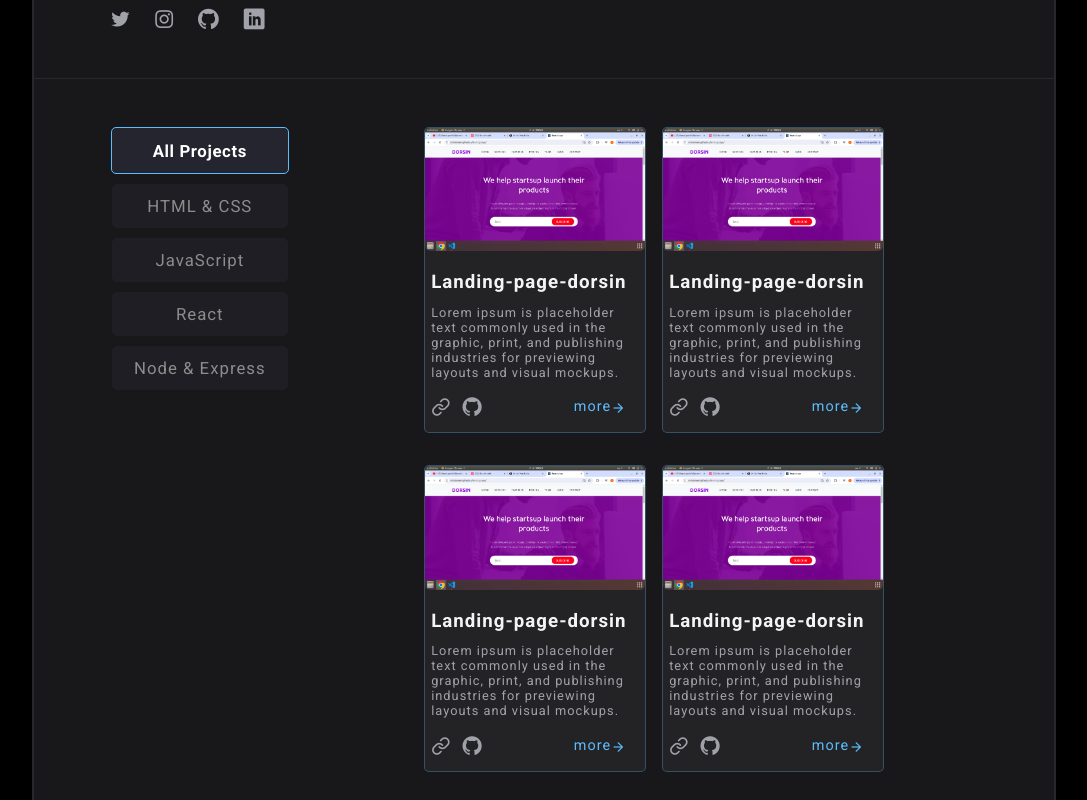
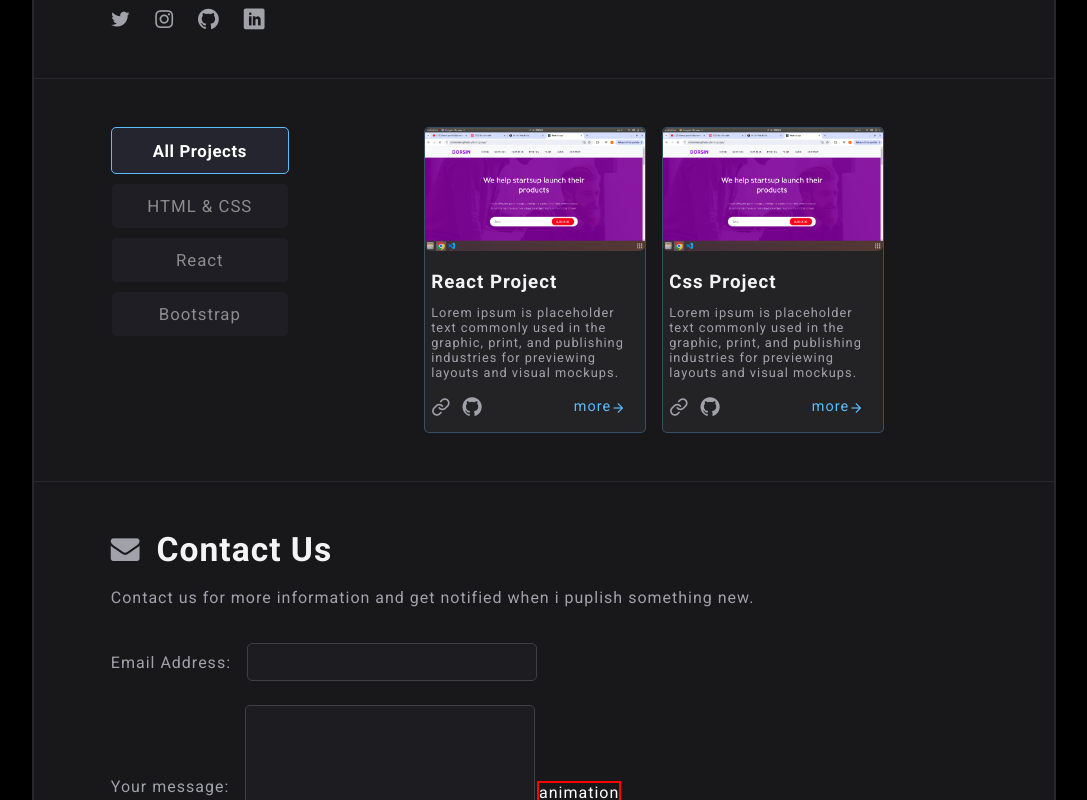
Before and after one commit to midaismael/portfolio, a React (Vite) app: page / in a window 1280 px wide. Shown: the part 540-1340 px from the top of the page, without its empty margins (96-1183 px from the left). Built offline with nearby package versions, Linux system fonts and the light colour scheme.

Commit message:
myprojects-with-array

```diff
--- a/src/components/3-Main/Main.jsx
+++ b/src/components/3-Main/Main.jsx
@@ -1,22 +1,64 @@
+import { useState } from "react";
 import "./main.css";
+import { myProjects } from "./myProjects.js";
 
 const Main = () => {
+  const [currentActive, setCurrentActive] = useState("all");
+  const [arr, setArr] = useState(myProjects);
+  const handleClick = (buttonCategory) => {
+    setCurrentActive(buttonCategory);
+    const newArr = myProjects.filter((item) => {
+      const zzz = item.category.find((myItem) => {
+        return myItem === buttonCategory;
+      });
+      return zzz === buttonCategory;
+    });
+    setArr(newArr);
+  };
   return (
     <main className="flex">
       <section className="flex left-section">
-        <button className="active">all projects</button>
-        <button>HTML & CSS</button>
-        <button>JavaScript</button>
-        <button>React</button>
-        <button>Node & Express</button>
+        <button
+          onClick={() => {
+            setCurrentActive("all");
+            setArr(myProjects);
+          }}
+          className={currentActive === "all" ? "active" : null}
+        >
+          all projects
+        </button>
+        <button
+          onClick={() => {
+            handleClick("css");
+          }}
+          className={currentActive === "css" ? "active" : null}
+        >
+          HTML & CSS
+        </button>
+        <button
+          onClick={() => {
+            handleClick("react");
+          }}
+          className={currentActive === "react" ? "active" : null}
+        >
+          React
+        </button>
+        <button
+          onClick={() => {
+            handleClick("bootstrap");
+          }}
+          className={currentActive === "bootstrap" ? "active" : null}
+        >
+          Bootstrap
+        </button>
       </section>
       <section className="right-section flex">
-        {["aa", "bb", "cc", 1 , 2].map((item) => {
+        {arr.map((item) => {
           return (
-            <article key={item} className="card">
-              <img width={220} src="./dorsin-bg.png" alt="" />
+            <article key={item.imgPath} className="card">
+              <img width={220} src={item.imgPath} alt="" />
               <div style={{ width: "220px" }} className="box">
-                <h1 className="title">Landing-page-dorsin</h1>
+                <h1 className="title">{item.projectTitle}</h1>
                 <p className="subtitle">
                   Lorem ipsum is placeholder text commonly used in the graphic,
                   print, and publishing industries for previewing layouts and
--- a/src/components/3-Main/main.css
+++ b/src/components/3-Main/main.css
@@ -53,7 +53,7 @@ main section.left-section.flex button.active {
     3. right section ==> cards
 =====================*/
 main section.right-section.flex {
-  /*flex-grow: 1;*/
+  flex-grow: 1;
   justify-content: center;
   flex-wrap: wrap;
   column-gap: 16px;
@@ -80,6 +80,7 @@ main section.right-section.flex {
 }
 .card .box .title{
   color: var(--title);
+  text-transform: capitalize;
 }
 .card .box .subtitle{
   color: var(--subtitle);
--- /dev/null
+++ b/src/components/3-Main/myProjects.js
@@ -0,0 +1,12 @@
+export const myProjects = [
+  {
+    projectTitle: "React project",
+    category: ["react", "bootstrap"],
+    imgPath: "./dorsin-bg.png",
+  },
+  {
+    projectTitle: "Css project",
+    category: ["css"],
+    imgPath: "./dorsin-bg.png",
+  },
+];
--- a/src/components/5-footer/footer.css
+++ b/src/components/5-footer/footer.css
@@ -31,21 +31,7 @@ footer.flex ul a:hover {
 footer.flex p{
   color: rgb(113, 113, 122);
 }
-.scroll2Top{
-  background-color: rgba(25, 118, 210, 0.85);
-  width: 2.6rem;
-  height: 2.6rem;
-  border-radius: 50%;
-  position: fixed;
-  bottom: 2rem;
-  right: 3%;
-  text-align: center;
-  border: 1px solid rgba(255, 255, 255, 0.2);
-}
-.scroll2Top:hover{
-  background-color: rgba(25, 118, 210);
 
-}
 /*============================
   1.responsive
 ==============================*/
@@ -54,9 +40,4 @@ footer.flex p{
     flex-direction: column;
     gap: 2rem;
   }
-  .scroll2Top{
-    opacity: 0.6;
-    width: 2.2rem;
-    height: 2.2rem;
-  }
 }
```
